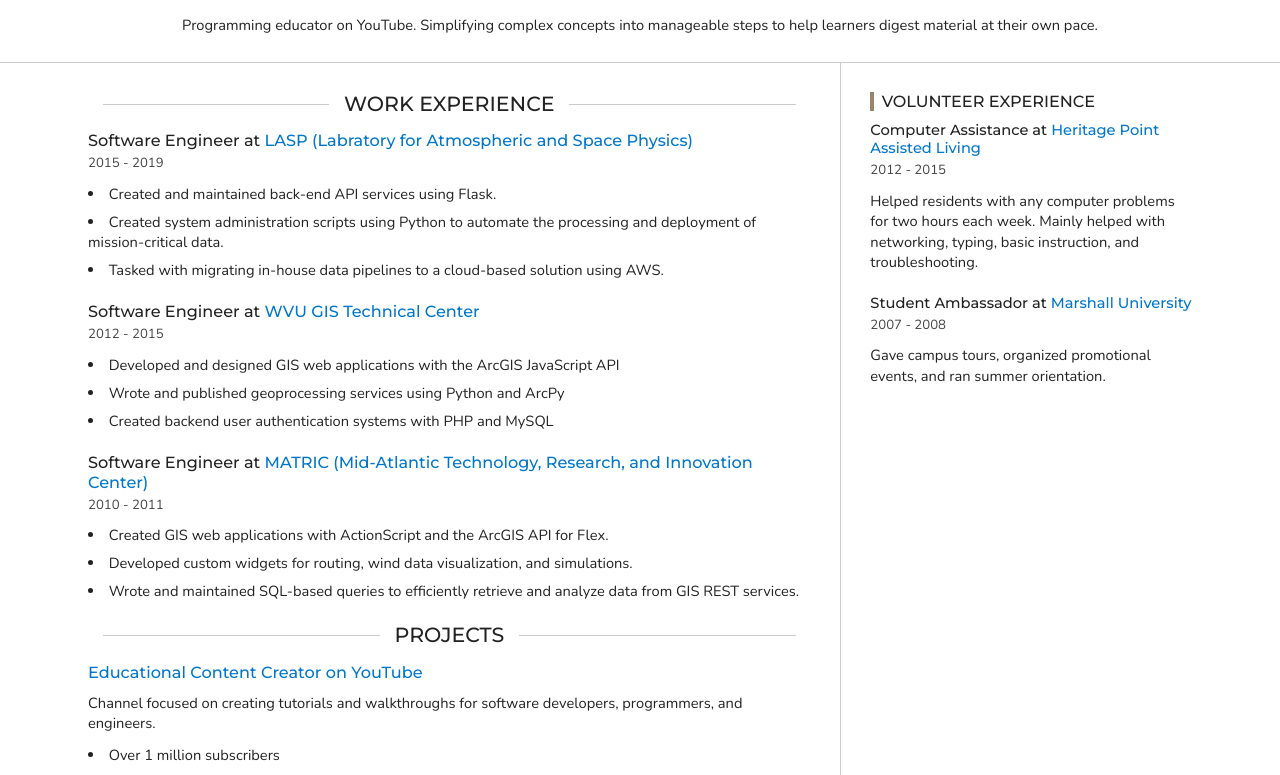
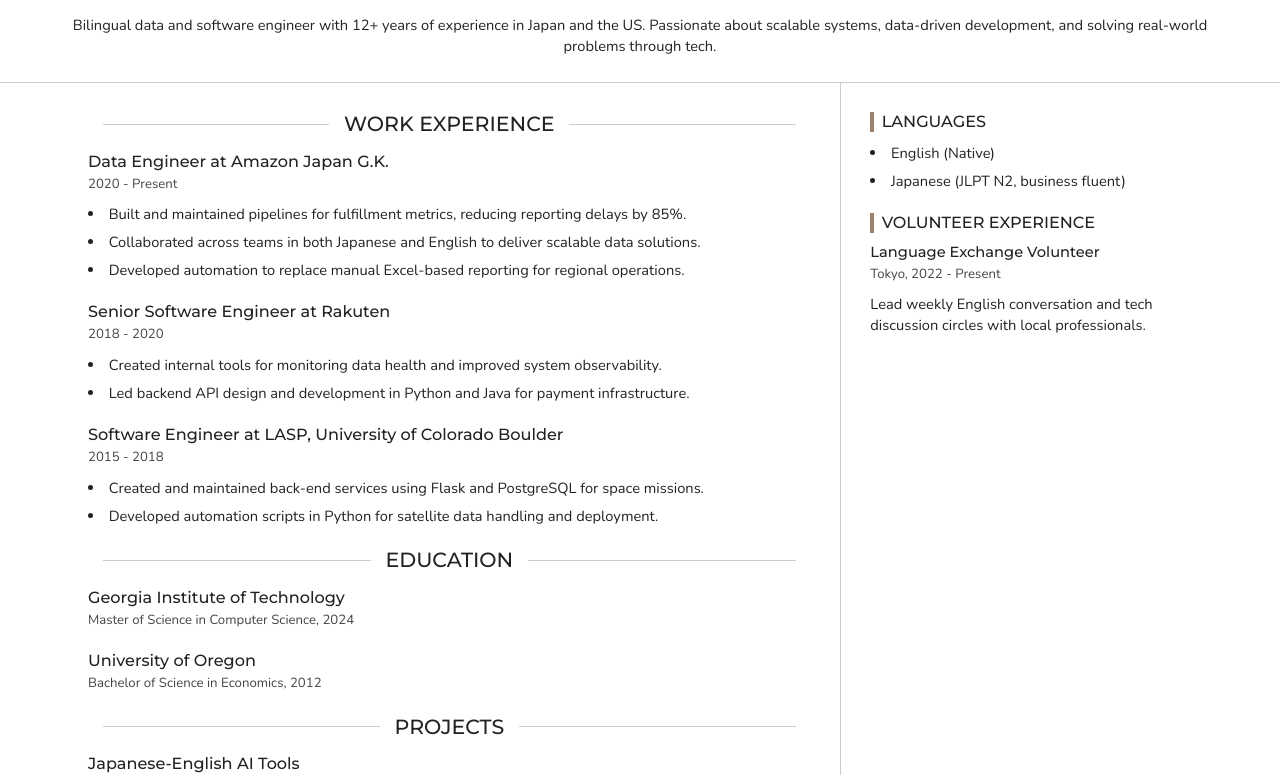
Before and after one commit to narakusdemon88/narakusdemon88.github.io, a plain HTML site: page resume.html in a window 1280 px wide. Shown: the part 114-889 px from the top of the page. Drawn offline with nearby package versions, Linux system fonts and the light colour scheme.

Commit message:
updating info and picture

```diff
--- a/resume.html
+++ b/resume.html
@@ -5,54 +5,33 @@
     <meta name="viewport" content="width=device-width, initial-scale=1">
 
     <!-- Site Info -->
-    <title>Jon-Erik Akashi - Resume</title>
-    <meta name="description" content="Jon-Erik Akashi - Data Engineer @ Amazon | MS @ Georgia tech">
-    <meta name="author" content="Jon-Erik Akashi">
+    <title>Jon-Erik Junichi Akashi - Resume</title>
+    <meta name="description" content="Jon-Erik Junichi Akashi - Data Engineer | MS @ Georgia Tech">
+    <meta name="author" content="Jon-Erik Junichi Akashi">
 
-    <!-- Open Graph Tags: The title of the page for social media sharing. It can match the title tag or be more descriptive. -->
-    <meta property="og:title" content="Jon-Erik Akashi">
-
-    <!-- Open Graph Tags: Typically set to "website" for static sites or "article" for content-heavy pages. -->
+    <!-- Open Graph Tags -->
+    <meta property="og:title" content="Jon-Erik Junichi Akashi">
     <meta property="og:type" content="website">
-
-    <!-- Open Graph Tags: The URL of the page, used to ensure link previews resolve to the correct page. -->
     <meta property="og:url" content="/resume.html">
-
-    <!-- Open Graph Tags: URL of an image that represents the page. Useful for link previews. -->
     <meta property="og:image" content="/portfolio_media/profile.jpg">
-
-    <!-- Open Graph Tags: Provides an alternative text for the image to improve accessibility. -->
     <meta property="og:image:alt" content="Jon-Erik Akashi Profile Image">
 
-    <!-- Preconnect for Google Fonts -->
+    <!-- Fonts -->
     <link rel="preconnect" href="https://fonts.googleapis.com">
     <link rel="preconnect" href="https://fonts.gstatic.com" crossorigin>
+    <link href="https://fonts.googleapis.com/css2?family=Montserrat:ital,wght@0,100..900;1,100..900&family=Nunito:ital,wght@0,200..1000;1,200..1000&display=swap" rel="stylesheet">
 
-    <!-- Custom Font -->
-    <link href="https://fonts.googleapis.com/css2?family=Montserrat:ital,wght@0,100..900;1,100..900&family=Nunito:ital,wght@0,200..1000;1,200..1000&display=swap"
-          rel="stylesheet">
-
-    <!-- Stylesheet -->
+    <!-- Stylesheets -->
     <link rel="stylesheet" href="css/modern_normalize.css" />
     <link rel="stylesheet" href="css/html5bp.css">
     <link rel="stylesheet" href="css/main.css">
     <link rel="stylesheet" href="css/resume.css">
 
-    <!-- Set a theme color that matches your website's primary color -->
     <meta name="theme-color" content="#fafafa">
-
-    <!-- Favicon for all browsers -->
     <link rel="icon" href="/favicon.ico" sizes="any">
     <link rel="icon" href="/icon.svg" type="image/svg+xml">
-
-    <!-- Apple touch icon for iOS devices -->
     <link rel="apple-touch-icon" sizes="180x180" href="/icon.png">
-
-    <!-- Web app manifest for Progressive Web Apps -->
     <link rel="manifest" href="/site.webmanifest">
-
-    <!-- Content Security Policy: Uncomment to enhance security by restricting where content can be loaded from (useful for preventing certain attacks like XSS). Update if adding external sources (e.g., Google Fonts, Bootstrap CDN, analytics, etc). -->
-    <!-- <meta http-equiv="Content-Security-Policy" content=" default-src 'self'; script-src 'self' code.jquery.com; style-src 'self' fonts.googleapis.com; font-src fonts.gstatic.com; img-src 'self' images.examplecdn.com; "> -->
   </head>
 
   <body>
@@ -60,21 +39,14 @@
       <div class="container">
         <div class="header-top flex-responsive">
           <div class="header-info">
-            <h1>Jon-Erik Akashi</h1>
-
+            <h1>Jon-Erik Junichi Akashi</h1>
             <address>
               <ul class="inline-list flex-responsive">
-
-                    <li>
-                      <a href="mailto:jonerikakashi@gmail.com">jonerikakashi@gmail.com</a>
-                    </li>
-
-
-                  <li>Charleston, WV</li>
+                <li><a href="mailto:jonerikakashi@gmail.com">jonerikakashi@gmail.com</a></li>
+                <li>Tokyo, Japan</li>
               </ul>
             </address>
-
-            <p class="header-summary">Programming educator on YouTube. Simplifying complex concepts into manageable steps to help learners digest material at their own pace.</p>
+            <p class="header-summary">Bilingual data and software engineer with 12+ years of experience in Japan and the US. Passionate about scalable systems, data-driven development, and solving real-world problems through tech.</p>
           </div>
         </div>
       </div>
@@ -83,122 +55,76 @@
     <div class="page-content">
       <div class="container">
         <main>
-
           <section>
             <h2 class="section-heading">Work Experience</h2>
 
             <section>
-                  <h3>
-
-                      Software Engineer at <a href="https://lasp.colorado.edu/">LASP (Labratory for Atmospheric and Space Physics)</a>
-
-                  </h3>
-
-                    <p class="section-label">2015 - 2019</p>
-
-
-
+              <h3>Data Engineer at Amazon Japan G.K.</h3>
+              <p class="section-label">2020 - Present</p>
               <ul>
-                      <li>Created and maintained back-end API services using Flask.</li><li>Created system administration scripts using Python to automate the processing and deployment of mission-critical data.</li><li>Tasked with migrating in-house data pipelines to a cloud-based solution using AWS.</li>
+                <li>Built and maintained pipelines for fulfillment metrics, reducing reporting delays by 85%.</li>
+                <li>Collaborated across teams in both Japanese and English to deliver scalable data solutions.</li>
+                <li>Developed automation to replace manual Excel-based reporting for regional operations.</li>
               </ul>
-
             </section>
 
             <section>
-                  <h3>
-
-                      Software Engineer at <a href="https://wvgis.wvu.edu/">WVU GIS Technical Center</a>
-
-                  </h3>
-
-                    <p class="section-label">2012 - 2015</p>
-
-
-
+              <h3>Senior Software Engineer at Rakuten</h3>
+              <p class="section-label">2018 - 2020</p>
               <ul>
-                      <li>Developed and designed GIS web applications with the ArcGIS JavaScript API</li><li>Wrote and published geoprocessing services using Python and ArcPy</li><li>Created backend user authentication systems with PHP and MySQL</li>
+                <li>Created internal tools for monitoring data health and improved system observability.</li>
+                <li>Led backend API design and development in Python and Java for payment infrastructure.</li>
               </ul>
-
             </section>
 
             <section>
-                  <h3>
-
-                      Software Engineer at <a href="https://www.matricinnovates.com/">MATRIC (Mid-Atlantic Technology, Research, and Innovation Center)</a>
-
-                  </h3>
-
-                    <p class="section-label">2010 - 2011</p>
-
-
-
+              <h3>Software Engineer at LASP, University of Colorado Boulder</h3>
+              <p class="section-label">2015 - 2018</p>
               <ul>
-                      <li>Created GIS web applications with ActionScript and the ArcGIS API for Flex.</li><li>Developed custom widgets for routing, wind data visualization, and simulations.</li><li>Wrote and maintained SQL-based queries to efficiently retrieve and analyze data from GIS REST services.</li>
+                <li>Created and maintained back-end services using Flask and PostgreSQL for space missions.</li>
+                <li>Developed automation scripts in Python for satellite data handling and deployment.</li>
               </ul>
-
+            </section>
           </section>
 
+          <section>
+            <h2 class="section-heading">Education</h2>
+            <section>
+              <h3>Georgia Institute of Technology</h3>
+              <p class="section-label">Master of Science in Computer Science, 2024</p>
             </section>
-
-
+            <section>
+              <h3>University of Oregon</h3>
+              <p class="section-label">Bachelor of Science in Economics, 2012</p>
+            </section>
+          </section>
 
           <section>
             <h2 class="section-heading">Projects</h2>
-
             <section>
-                  <h3>
-
-                      <a href="https://youtube.com/c/coreyms">Educational Content Creator on YouTube</a>
-
-                  </h3>
-                  <p>Channel focused on creating tutorials and walkthroughs for software developers, programmers, and engineers.</p>
-
-                    <ul>
-                      <li>Over 1 million subscribers</li><li>Over 100 million views</li>
-                    </ul>
-
+              <h3>Japanese-English AI Tools</h3>
+              <p>Built language tools for Japanese learners using OpenAI APIs and React. Includes grammar correction, sentence pattern generators, and vocabulary trainers.</p>
             </section>
-
           </section>
-
         </main>
 
-        <!-- Sidebar Section -->
         <aside>
-
-
+          <section>
+            <h2 class="section-heading">Languages</h2>
+            <ul>
+              <li>English (Native)</li>
+              <li>Japanese (JLPT N2, business fluent)</li>
+            </ul>
+          </section>
 
           <section>
             <h2 class="section-heading">Volunteer Experience</h2>
-
             <section>
-                  <h3>
-
-                      Computer Assistance at <a href="https://www.heritage-point.com/">Heritage Point Assisted Living</a>
-
-                  </h3>
-
-                    <p class="section-label">2012 - 2015</p>
-
-                  <p>Helped residents with any computer problems for two hours each week. Mainly helped with networking, typing, basic instruction, and troubleshooting.</p>
-
+              <h3>Language Exchange Volunteer</h3>
+              <p class="section-label">Tokyo, 2022 - Present</p>
+              <p>Lead weekly English conversation and tech discussion circles with local professionals.</p>
             </section>
-
-                <section>
-                  <h3>
-
-                      Student Ambassador at <a href="https://marshall.edu">Marshall University</a>
-
-                  </h3>
-
-                    <p class="section-label">2007 - 2008</p>
-
-                  <p>Gave campus tours, organized promotional events, and ran summer orientation.</p>
-
           </section>
-
-            </section>
-
         </aside>
       </div>
     </div>
```
Also changed, not shown: 1 other file. Lines whose indentation alone changed are shown as unchanged.
